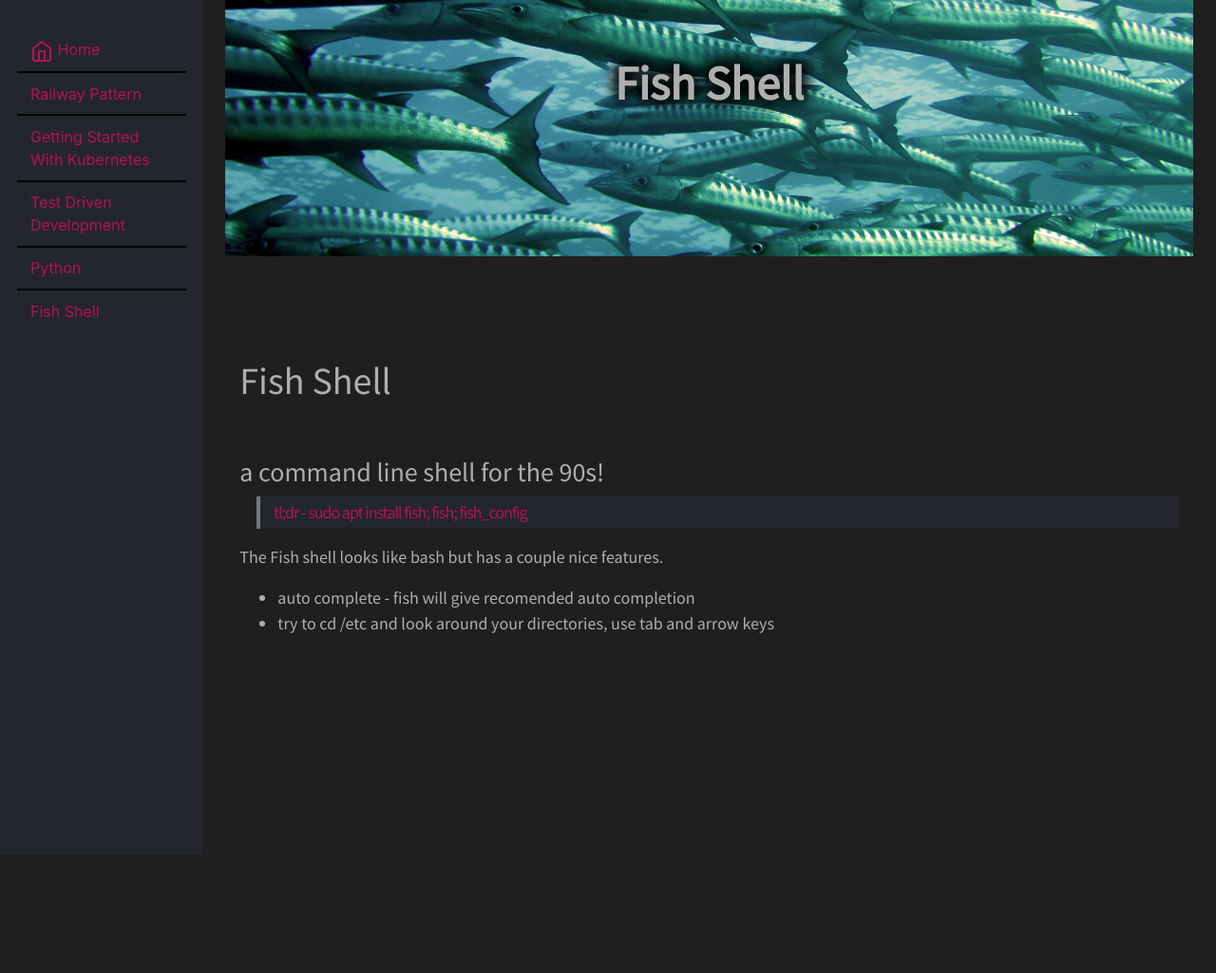
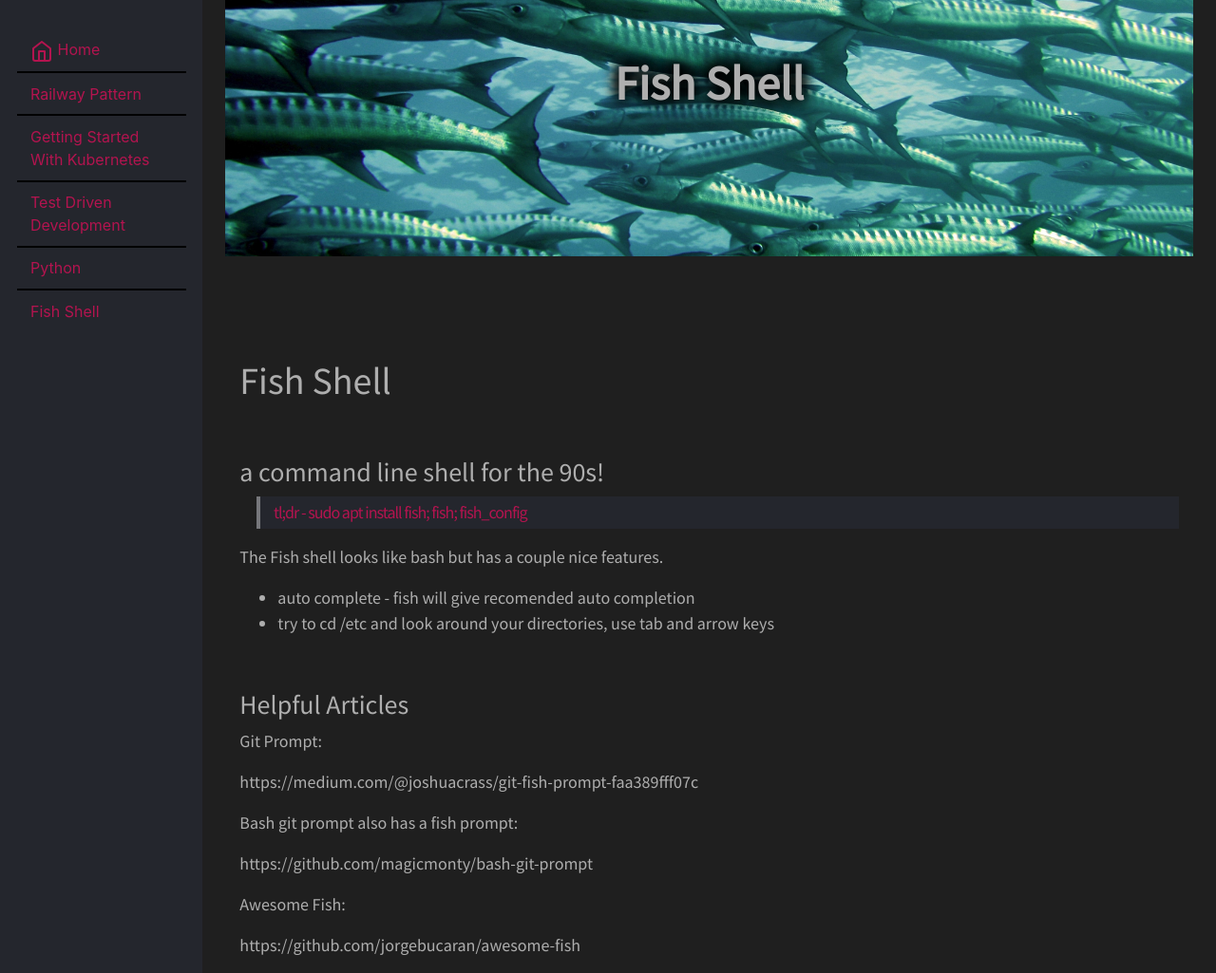
Before and after one commit to alexmickelson/alexmickelson.github.io, a Jekyll site: the page built from _posts/2019-10-21-fish-shell.markdown, in a window 1280 px wide. Shown: the whole page at 95% size. Built offline with Jekyll 4.4.1, drawn with Linux system fonts in a browser that asks for light colours; before the commit the page ends 900 px from its top, so only the background shows below that.

Commit message:
added fish links

```diff
--- a/_posts/2019-10-21-fish-shell.markdown
+++ b/_posts/2019-10-21-fish-shell.markdown
@@ -14,3 +14,17 @@ The Fish shell looks like bash but has a couple nice features.
 
 * auto complete - fish will give recomended auto completion
 * try to cd /etc and look around your directories, use tab and arrow keys
+
+### Helpful Articles
+
+Git Prompt:
+
+https://medium.com/@joshuacrass/git-fish-prompt-faa389fff07c
+
+Bash git prompt also has a fish prompt:
+
+https://github.com/magicmonty/bash-git-prompt
+
+Awesome Fish:
+
+https://github.com/jorgebucaran/awesome-fish
```
